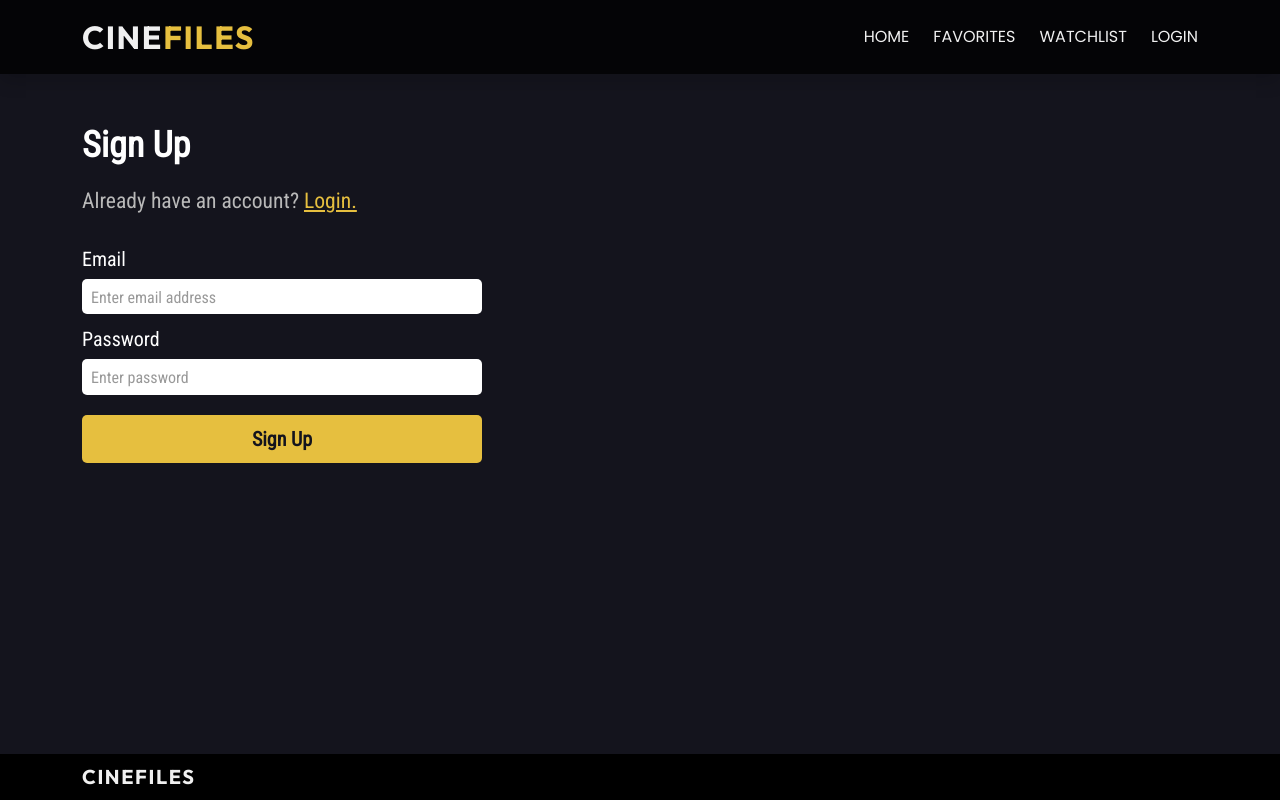
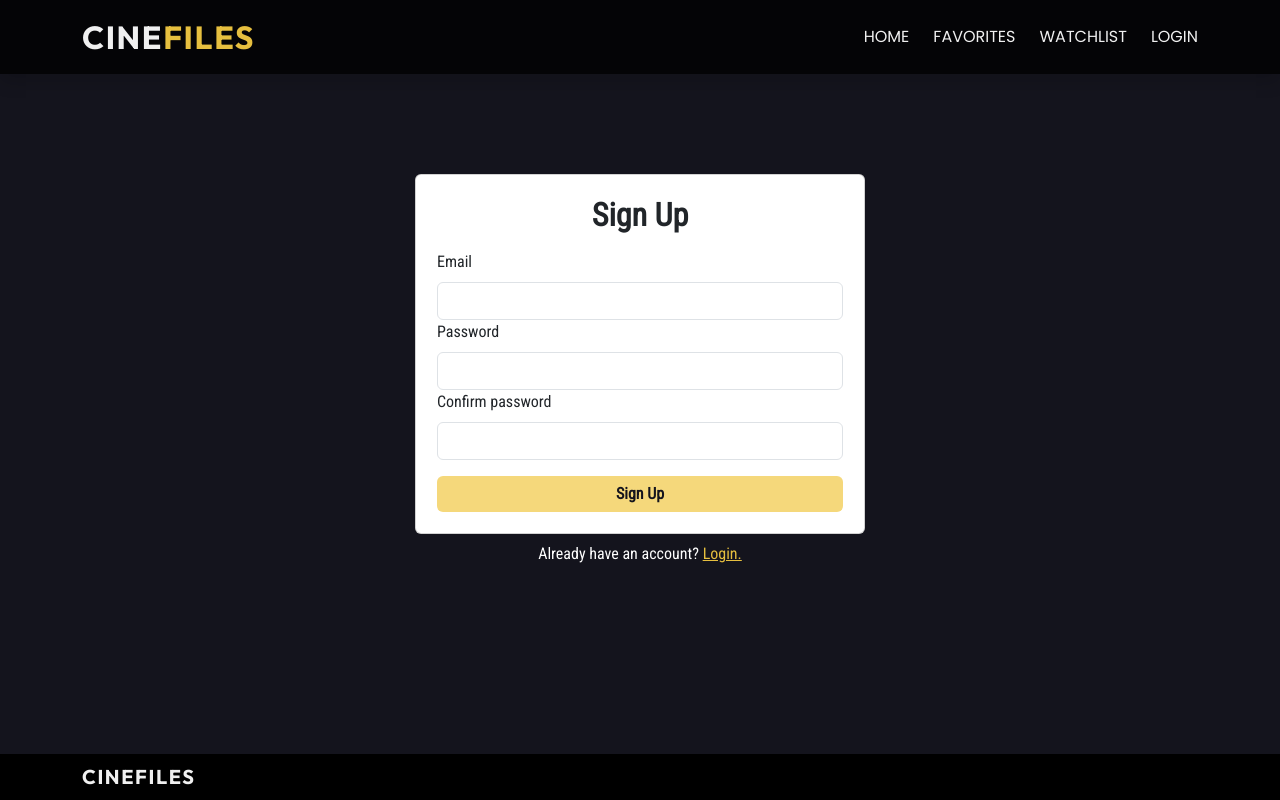
Before and after one commit to chynapb/cinefiles, a React (Create React App) app: page /signup in a window 1280 px wide. Built offline with nearby package versions, Linux system fonts and the light colour scheme.

Commit message:
Login and sign up components

```diff
--- a/src/components/SignIn.js
+++ b/src/components/SignIn.js
@@ -1,36 +1,33 @@
+import { Card, Form, Button } from 'react-bootstrap';
 import { Link } from 'react-router-dom';
 
 export const SignIn = () => {
   return (
-    <div className='sign-in'>
-      <div>
-        <h1>Login to your account</h1>
-        <p>
-          Don't have an account yet?{' '}
-          <Link to='/signup' className='underline'>
-            Sign Up.
-          </Link>
-        </p>
+    <>
+      <Card className='signin-card'>
+        <Card.Body>
+          <h1 className='text-center mb-3'>Login</h1>
+          <Form>
+            <Form.Group id='email'>
+              <Form.Label>Email</Form.Label>
+              <Form.Control type='email' required />
+            </Form.Group>
+            <Form.Group id='password'>
+              <Form.Label>Password</Form.Label>
+              <Form.Control type='password' required />
+            </Form.Group>
+            <Button className='signin-btn w-100 mt-3' type='submit'>
+              Login
+            </Button>
+          </Form>
+        </Card.Body>
+      </Card>
+      <div className='w-100 text-center mt-2'>
+        Don't have an account yet?{' '}
+        <Link to='/signup' className='underline'>
+          Sign Up.
+        </Link>
       </div>
-      <form className='login-form'>
-        <div className='email'>
-          <label>Email</label>
-          <input
-            type='email'
-            placeholder='Enter email address'
-            className='login-input'
-          />
-        </div>
-        <div className='password'>
-          <label>Password</label>
-          <input
-            type='password'
-            placeholder='Enter password'
-            className='login-input'
-          />
-        </div>
-      </form>
-      <button className='login-btn'>Login</button>
-    </div>
+    </>
   );
 };
--- a/src/components/SignUp.js
+++ b/src/components/SignUp.js
@@ -1,36 +1,37 @@
+import { Card, Form, Button } from 'react-bootstrap';
 import { Link } from 'react-router-dom';
 
 export const SignUp = () => {
   return (
-    <div className='sign-up'>
-      <div>
-        <h1>Sign Up</h1>
-        <p>
-          Already have an account?{' '}
-          <Link to='/login' className='underline'>
-            Login.
-          </Link>
-        </p>
+    <>
+      <Card className='signup-card'>
+        <Card.Body>
+          <h1 className='text-center mb-3'>Sign Up</h1>
+          <Form>
+            <Form.Group id='email'>
+              <Form.Label>Email</Form.Label>
+              <Form.Control type='email' required />
+            </Form.Group>
+            <Form.Group id='password'>
+              <Form.Label>Password</Form.Label>
+              <Form.Control type='password' required />
+            </Form.Group>
+            <Form.Group id='password-confirm'>
+              <Form.Label>Confirm password</Form.Label>
+              <Form.Control type='password' required />
+            </Form.Group>
+            <Button className='signup-btn w-100 mt-3' type='submit'>
+              Sign Up
+            </Button>
+          </Form>
+        </Card.Body>
+      </Card>
+      <div className='w-100 text-center mt-2'>
+        Already have an account?{' '}
+        <Link to='/login' className='underline'>
+          Login.
+        </Link>
       </div>
-      <form className='signup-form'>
-        <div className='email'>
-          <label>Email</label>
-          <input
-            type='email'
-            placeholder='Enter email address'
-            className='signup-input'
-          />
-        </div>
-        <div className='password'>
-          <label>Password</label>
-          <input
-            type='password'
-            placeholder='Enter password'
-            className='signup-input'
-          />
-        </div>
-      </form>
-      <button className='signup-btn'>Sign Up</button>
-    </div>
+    </>
   );
 };
--- a/src/index.css
+++ b/src/index.css
@@ -39,9 +39,7 @@ nav a.active {
 }
 
 .favorites,
-.watchlist,
-.login-page,
-.signup-page {
+.watchlist {
   margin-top: 50px;
 }
 
@@ -145,7 +143,7 @@ nav a.active {
   font-weight: 600;
 }
 
-.card {
+.movie-card {
   border-radius: 0px;
   height: auto;
   width: 17rem;
@@ -154,12 +152,12 @@ nav a.active {
   background: #4f538549;
 }
 
-.card-style {
+.movie-card-style {
   padding: 0;
   margin: 20px auto;
 }
 
-.card:hover {
+.movie-card:hover {
   cursor: pointer;
   transform: scale(1.05);
   background: #464d997e;
@@ -167,18 +165,19 @@ nav a.active {
   transition: all 0.4s ease-in-out;
 }
 
-.card-body {
+.movie-card-body {
   display: flex;
   justify-content: space-between;
   padding: 15px;
   padding-bottom: 10px;
 }
 
-.card-rating {
+.movie-card-rating {
+  color: #ffffff;
   margin-top: -17px;
 }
 
-.card-image,
+.movie-card-image,
 .carousel-img {
   width: 100%;
   height: 100%;
@@ -196,7 +195,7 @@ nav a.active {
 
 h1 {
   font-weight: 700;
-  font-size: 2.25rem;
+  font-size: 2rem;
 }
 
 h2,
@@ -207,98 +206,54 @@ h4 {
 p {
   color: #b9b9b9;
   padding-top: 10px;
-  font-size: 1.35rem;
-}
-
-.sign-in,
-.sign-up {
   font-size: 1.25rem;
-  max-width: 800px;
 }
 
 .underline {
   color: #e6bf3f;
 }
 
-.signup-input {
-  display: block;
-  width: 50%;
-  font-size: 1.15rem;
-  border: none;
-  padding: 0.25rem;
-  border-radius: 5px;
-  color: #3f3f3f;
+.signup-page {
+  margin: 100px auto;
+  display: flex;
+  align-items: center;
+  justify-content: center;
 }
 
-.login-input {
-  display: block;
-  width: 50%;
-  font-size: 1.15rem;
-  border: none;
-  padding: 0.25rem;
-  border-radius: 5px;
-  color: #3f3f3f;
+.signup-card {
+  padding: 5px;
 }
 
-.signup-input::placeholder {
-  padding-left: 5px;
-  font-size: 1rem;
-  color: #999999;
-}
-
-.signup-input:focus {
-  outline: none;
-  box-shadow: 0 0 10px #dddddd60;
-}
-
-.signup-form,
-.login-form {
-  padding: 10px 0px;
-}
-
-.login-input::placeholder {
-  padding-left: 5px;
-  font-size: 1rem;
-  color: #999999;
-}
-
-.login-input:focus {
-  outline: none;
-  box-shadow: 0 0 10px #dddddd60;
-}
-
-.email,
-.password {
-  margin-bottom: 10px;
-}
-
-.email > label {
-  margin-bottom: 5px;
-}
-
-.password > label {
-  margin-bottom: 5px;
-}
-
-.signup-btn,
-.login-btn {
+.signup-btn {
   font-weight: 600;
-  display: block;
-  width: 50%;
-  height: 3rem;
-  padding: 0.25rem 0.55rem;
+  background: #f0c63dad;
   border: none;
-  border-radius: 5px;
   color: #14141d;
-  cursor: pointer;
-  background: #e6bf3f;
-  transition: all 0.3s ease-in-out;
 }
 
 .signup-btn:hover {
-  background: #ffffff;
+  color: #14141d;
+  background: #f0c63d;
+}
+.login-page {
+  margin: 100px auto;
+  display: flex;
+  align-items: center;
+  justify-content: center;
 }
 
-.login-btn:hover {
-  background: #ffffff;
+.signin-card {
+  padding: 5px;
 }
+
+.signin-btn {
+  font-weight: 600;
+  background: #f0c63dad;
+  border: none;
+  color: #14141d;
+}
+
+.signin-btn:hover {
+  color: #14141d;
+  background: #f0c63d;
+}
--- a/src/pages/LoginPage.js
+++ b/src/pages/LoginPage.js
@@ -1,9 +1,12 @@
+import { Container } from 'react-bootstrap';
 import { SignIn } from '../components/SignIn';
 
 export const LoginPage = () => {
   return (
-    <div className='login-page'>
-      <SignIn />
-    </div>
+    <Container className='login-page'>
+      <div className='w-100' style={{ maxWidth: '450px' }}>
+        <SignIn />
+      </div>
+    </Container>
   );
 };
--- a/src/pages/SignupPage.js
+++ b/src/pages/SignupPage.js
@@ -1,9 +1,12 @@
+import { Container } from 'react-bootstrap';
 import { SignUp } from '../components/SignUp';
 
 export const SignupPage = () => {
   return (
-    <div className='signup-page'>
-      <SignUp />
-    </div>
+    <Container className='signup-page'>
+      <div className='w-100' style={{ maxWidth: '450px' }}>
+        <SignUp />
+      </div>
+    </Container>
   );
 };
```
Also changed, not shown: src/components/MovieCard.js (+41 -41 lines).
